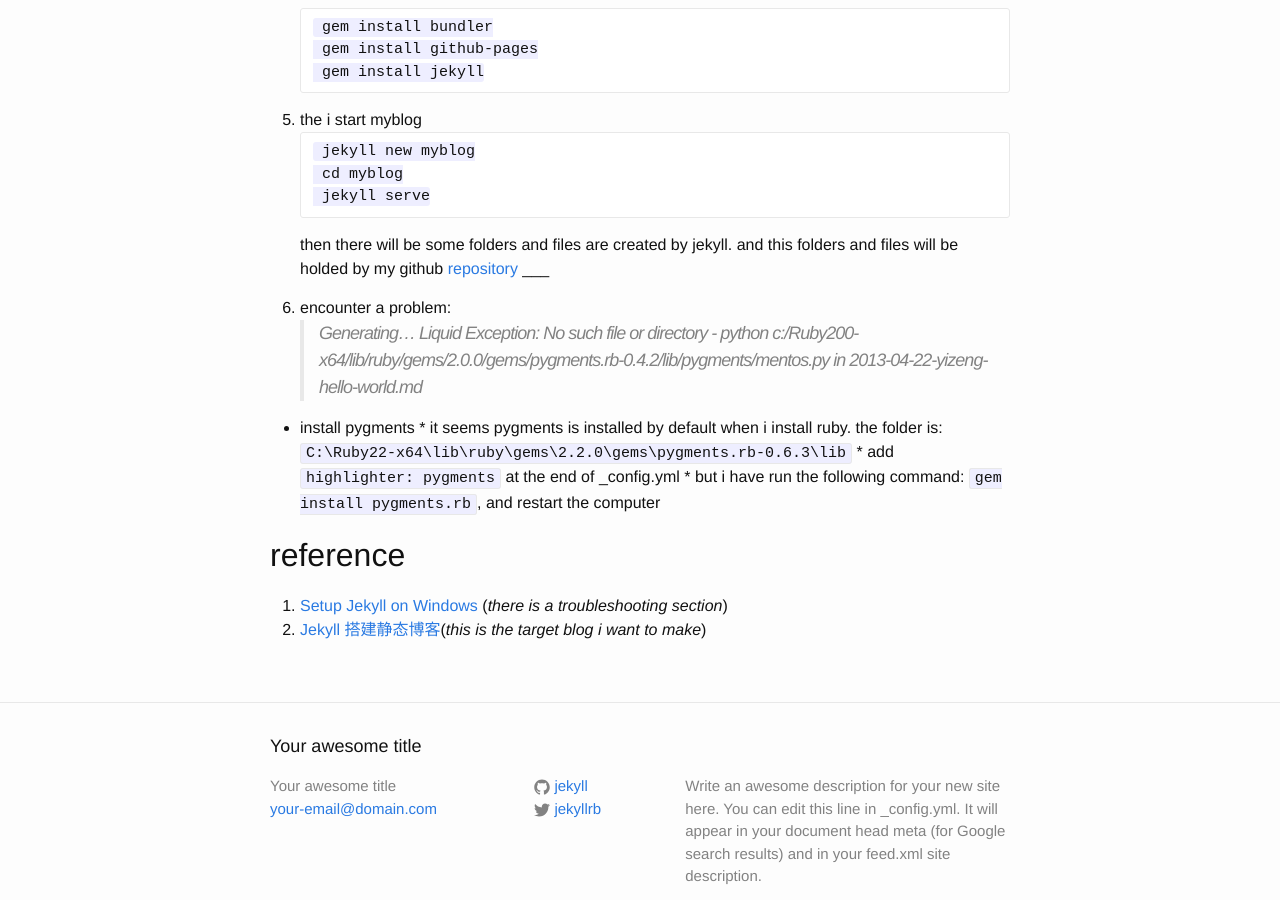
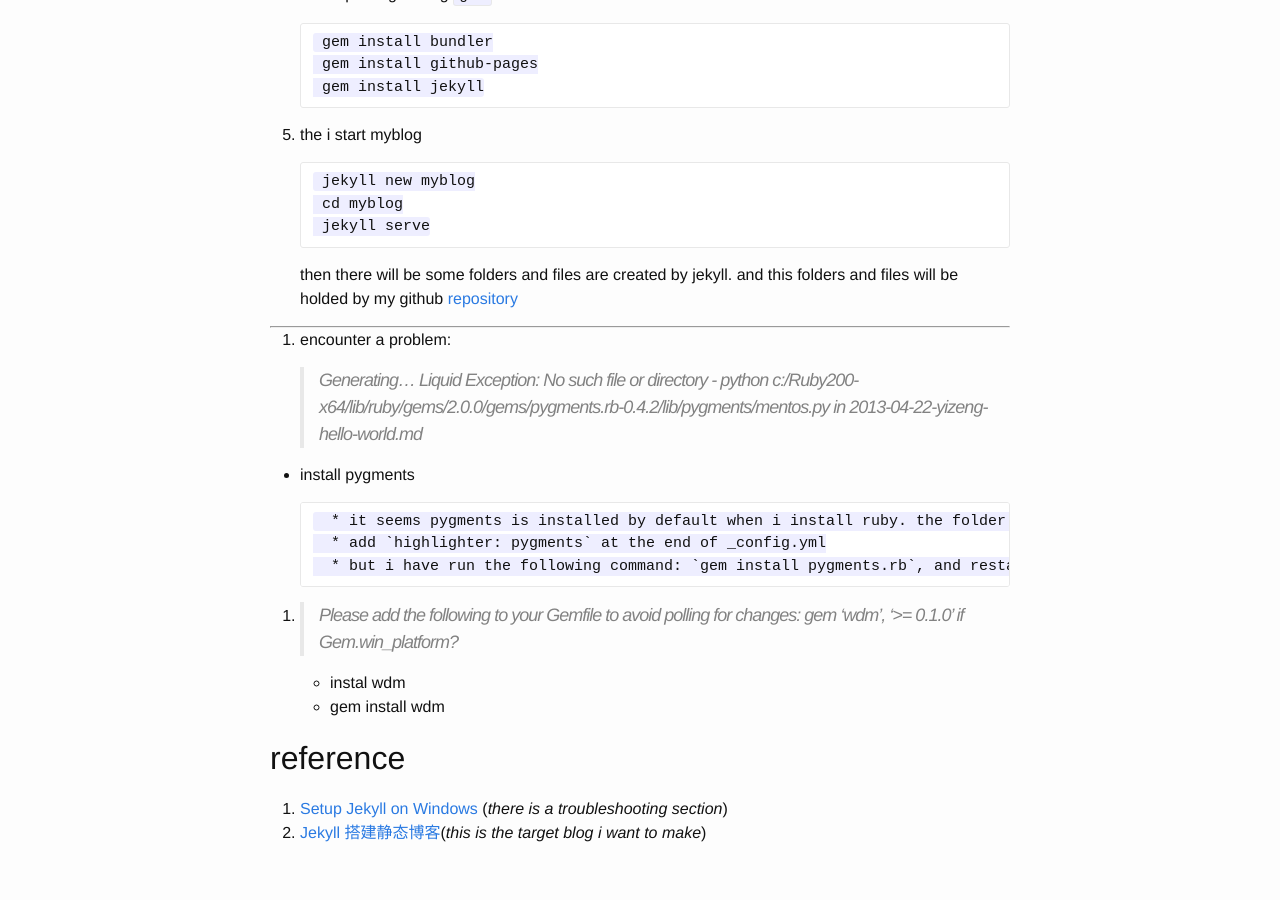
Before and after one commit to ray525/ray525.github.io, a Jekyll site: the page built from _posts/2015-08-24-how-to-create-this-blog.markdown, in a window 1280 px wide and 900 px high, scrolled down 686 px. Built offline with Jekyll 4.4.1, drawn with Linux system fonts in a browser that asks for light colours.

Commit message:
Update 2015-08-24-how-to-create-this-blog.markdown

````diff
--- a/_posts/2015-08-24-how-to-create-this-blog.markdown
+++ b/_posts/2015-08-24-how-to-create-this-blog.markdown
@@ -13,6 +13,7 @@
 1. install ruby
 2. install DevKit
 3. setup mirror image
+
     ```
     $ gem sources --remove https://rubygems.org/
     $ gem sources -a https://ruby.taobao.org/
@@ -22,6 +23,7 @@
     https://ruby.taobao.org
     # 请确保只有 ruby.taobao.org
     ```
+
 4. install package using  `gem`
 
     ```
@@ -31,21 +33,34 @@
     ```
 
 5. the i start myblog
+
     ```
     jekyll new myblog
     cd myblog
     jekyll serve
     ```
+
     then there will be some folders and files are created by jekyll. and this folders and files will be holded by my github [repository](https://github.com/ray525/ray525.github.io)
+
 ___
+
 6. encounter a problem:
+
     > Generating... Liquid Exception: No such file or directory - python c:/Ruby200-x64/lib/ruby/gems/2.0.0/gems/pygments.rb-0.4.2/lib/pygments/mentos.py in 2013-04-22-yizeng-hello-world.md
 
 - install pygments
+
         * it seems pygments is installed by default when i install ruby. the folder is: `C:\Ruby22-x64\lib\ruby\gems\2.2.0\gems\pygments.rb-0.6.3\lib`
         * add `highlighter: pygments` at the end of _config.yml
         * but i have run the following command: `gem install pygments.rb`, and restart the computer
 
+7.
+    > Please add the following to your Gemfile to avoid polling for changes:
+ gem 'wdm', '>= 0.1.0' if Gem.win_platform?
+
+    - instal wdm
+    - gem install wdm
+
 ## reference
 1. [Setup Jekyll on Windows](http://yizeng.me/2013/05/10/setup-jekyll-on-windows/#install-ruby) (*there is a troubleshooting section*)
 2. [Jekyll 搭建静态博客](http://gaohaoyang.github.io/2015/02/15/create-my-blog-with-jekyll/)(*this is the target blog i want to make*)
````
